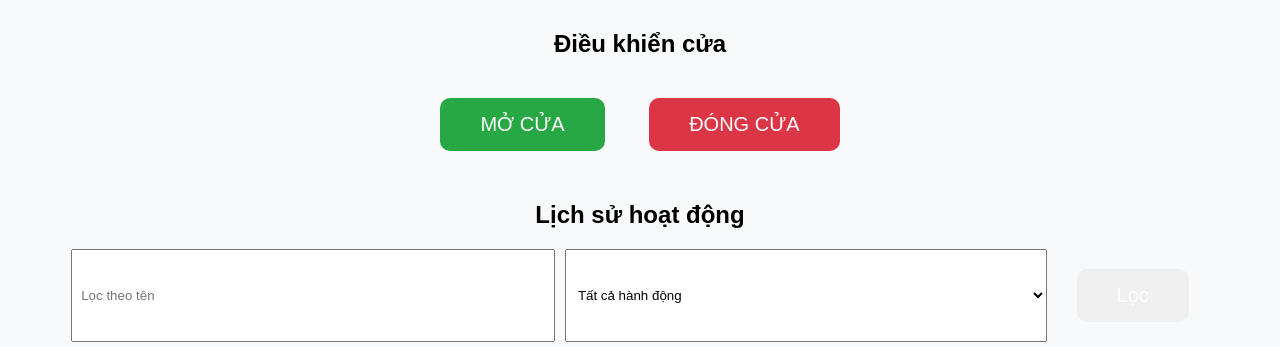
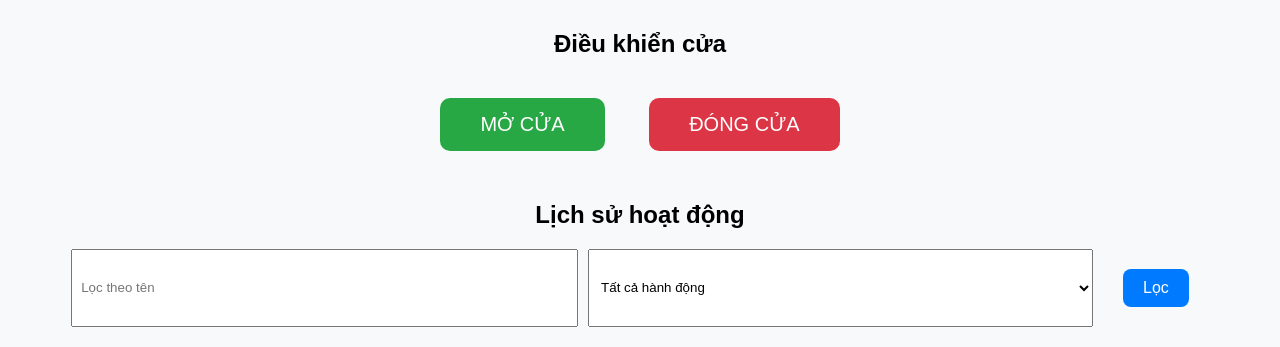
Before and after one commit to minh95702/BTLIOTDaSua, a Flask app: template templates/dieukhiencua.html in a window 1280 px wide. Shown: the top 347 px of the page. Run offline with Flask 3, Linux system fonts and the light colour scheme; the template is opened without the code that fills it, so the values that code supplies are empty.

Commit message:
Update dieukhiencua.html

```diff
--- a/templates/dieukhiencua.html
+++ b/templates/dieukhiencua.html
@@ -37,6 +37,16 @@
             display: flex;
             gap: 10px;
         }
+        .filter-box button {
+            background: #007bff;
+            color: white;
+            border: none;
+            padding: 10px 20px;
+            border-radius: 8px;
+            cursor: pointer;
+            font-size: 16px;
+        }
+
         input, select { padding: 8px; flex: 1; }
     </style>
 </head>
```
